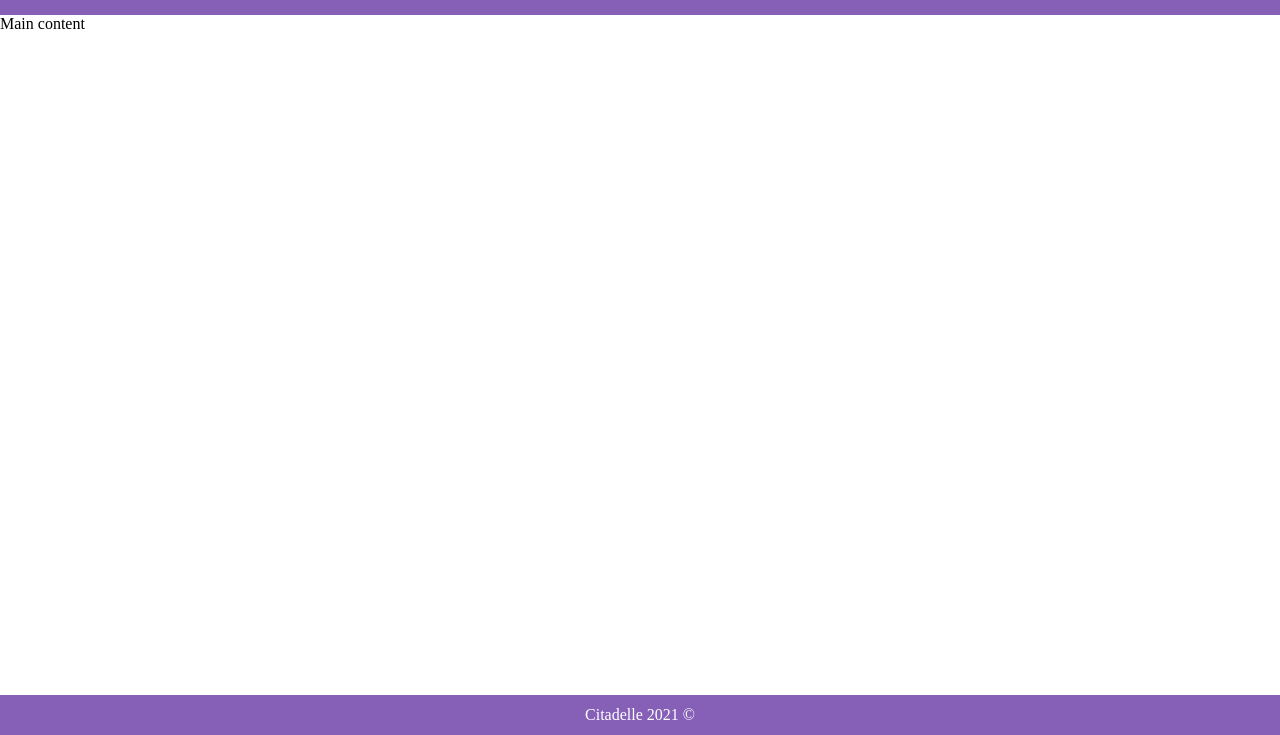
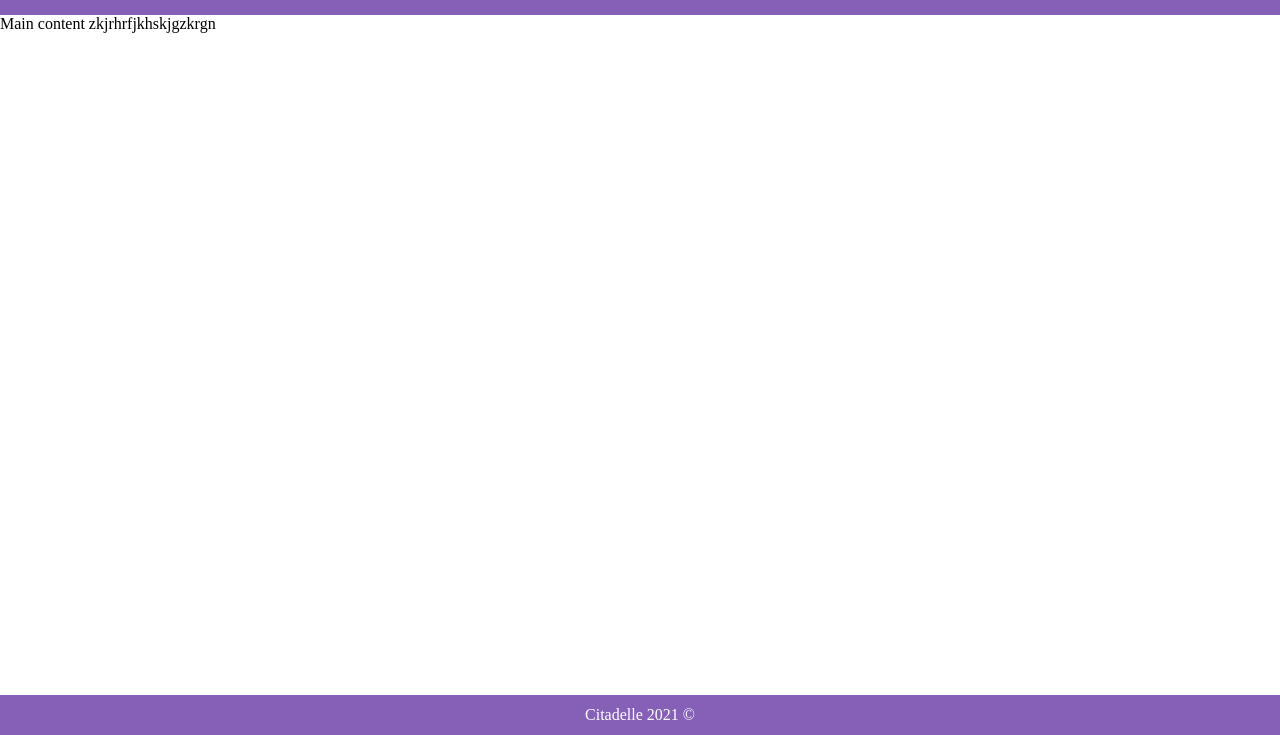
Before and after one commit to AdamRoux/project-1-citadelle, a website: page index.html in a window 1280 px wide. Shown: the part 65-800 px from the top of the page. Drawn offline with Linux system fonts and the light colour scheme; files whose address does not match are found by name.

Commit message:
new test index change

```diff
--- a/index.html
+++ b/index.html
@@ -15,6 +15,7 @@
     </header>
     <main>
       Main content
+      zkjrhrfjkhskjgzkrgn
     </main>
 
     <footer>
```
